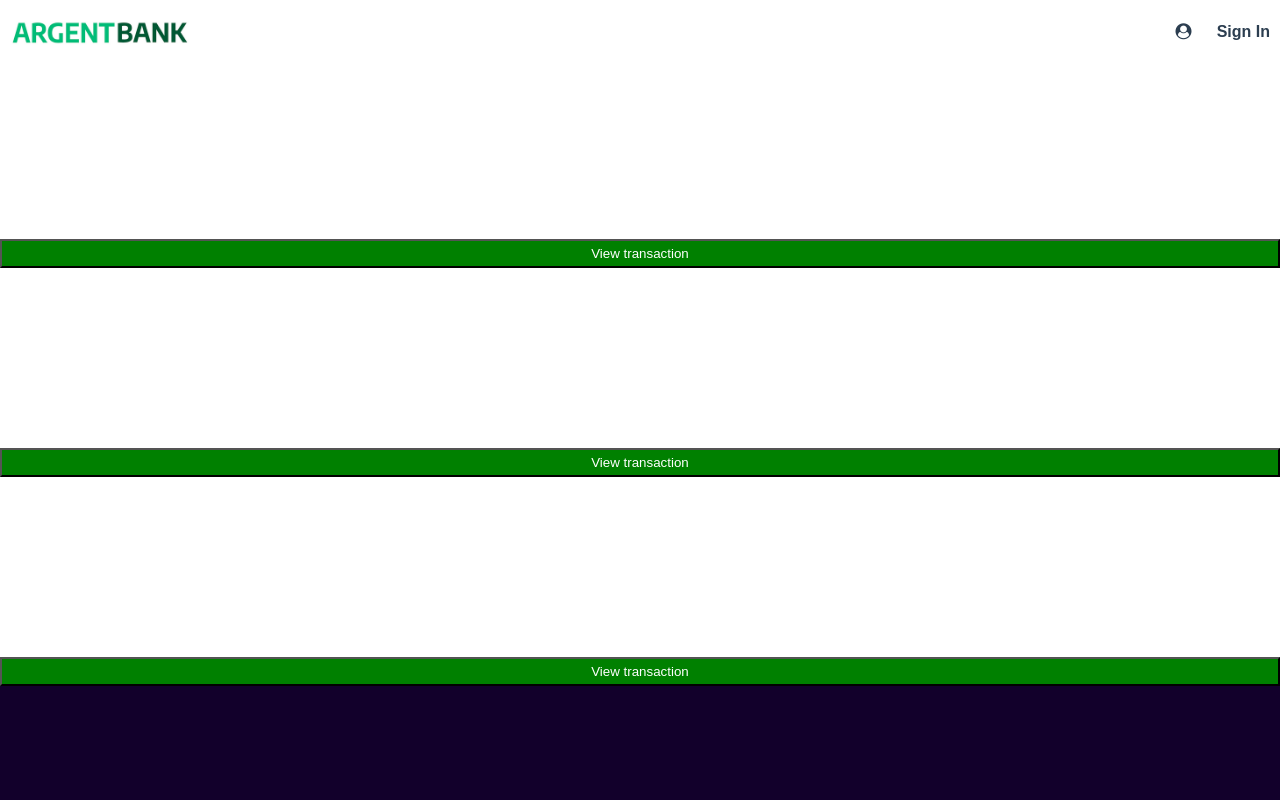
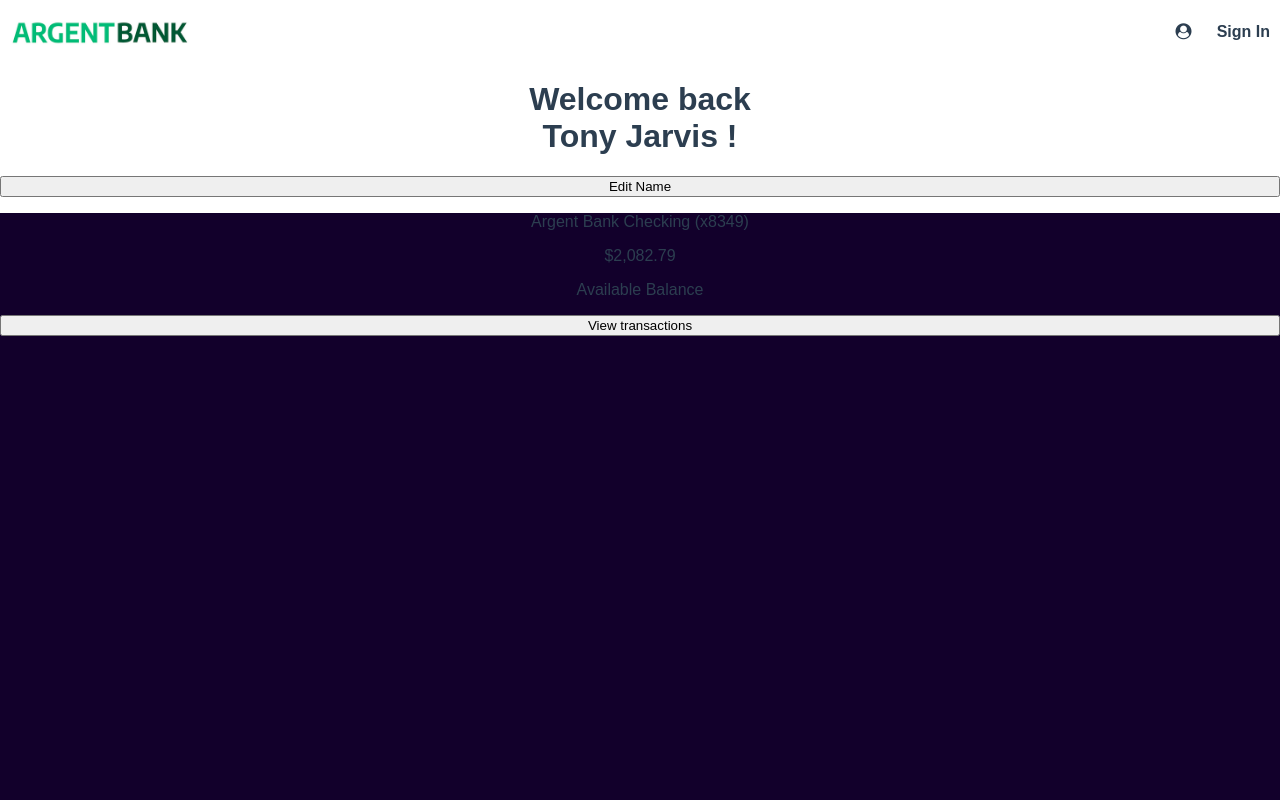
Before and after one commit to Nadau07/Argent-Bank, a React (Create React App) app: page /user in a window 1280 px wide. Shown: the top 800 px of the page. Built offline with nearby package versions, Linux system fonts and the light colour scheme.

Commit message:
serveur toujours en erreur

```diff
--- a/package.json
+++ b/package.json
@@ -39,5 +39,9 @@
       "last 1 firefox version",
       "last 1 safari version"
     ]
+  },
+  "devDependencies": {
+    "eslint": "^8.52.0",
+    "eslint-plugin-flowtype": "^8.0.3"
   }
 }
--- a/src/components/Account.jsx
+++ b/src/components/Account.jsx
@@ -2,13 +2,22 @@ import React from "react";
 import "../style/account.css"
 function Account(){
     return(
-        <div className="account-info">
-            <h1>Argent Bank Checking</h1>
-            <p>ARGENT</p>
-            <p>Available balance</p>
-            <button className="account-button">View transaction</button>
+        <>
+          <div className="bodyUser-container">
+  <div className="account">
+            <div className="account-info">
+                <p>Argent Bank Checking (x8349)</p>
+                <p>$2,082.79</p>
+                <p>Available Balance</p>
+            </div>
+            <button className="account-info-button">View transactions</button>
+        </div>
 
-        </div>
+          </div>
+
+
+
+        </>
     )
 }
 
--- a/src/components/BodyUser.jsx
+++ /dev/null
@@ -1,15 +0,0 @@
-import React from "react";
-import "../style/bodyUser.css";
-import Account from "./Account";
-
-function BodyUser(){
-    return(
-        <div className="bodyUser-container">
-            <Account/>
-            <Account/>
-            <Account/>
-        </div>
-    )
-}
-
-export default BodyUser
--- /dev/null
+++ b/src/components/EditUser.jsx
@@ -0,0 +1,14 @@
+
+function EditUser(){
+
+
+    return(
+        <div className="edit-user">
+        <h1>Welcome back <br /> Tony Jarvis !</h1>
+        <button className="edit-user-button">Edit Name</button>
+        </div>
+
+    )
+}
+
+export default EditUser;
--- a/src/pages/User.jsx
+++ b/src/pages/User.jsx
@@ -1,14 +1,16 @@
 import React from "react";
 import Banner from "../components/Banner";
-import BodyUser from "../components/BodyUser";
+import Account from "../components/Account";
 import Footer from "../components/Footer";
+import EditUser from "../components/EditUser";
 
 
 function PageUser(){
     return(
 <>
 <Banner/>
-<BodyUser/>
+<EditUser/>
+<Account />
 <Footer />
 
 </>
--- a/src/services/api.js
+++ b/src/services/api.js
@@ -37,6 +37,7 @@ export async function token(email, password) {
 //REQUETE POST USER PROFILE : permet de récupérer les informations d'un profil user.
 
 export async function Profile(token) {
+  console.log(token)
   let response = await fetch(`http://localhost:3001/api/v1/user/profile`, {
     method: 'POST',
     headers: {
--- a/src/style/account.css
+++ b/src/style/account.css
@@ -1,15 +1,5 @@
-.account-info{
-    background-color: white;
-    display:flex;
-    flex-direction: column;
+
+.bodyUser-container{
+    height:750px;
+background-color: #12002b;
 }
-
-h1 , p {
-    color : white
-}
-
-.account-button{
-    background-color: green;
-    color:white;
-    padding:5px;
-}
--- a/src/style/bodyUser.css
+++ /dev/null
@@ -1,5 +0,0 @@
-
-.bodyUser-container{
-    height:750px;
-background-color: #12002b;
-}
```
Also changed, not shown: 1 other file (tests, documents, lock files or other folders).
